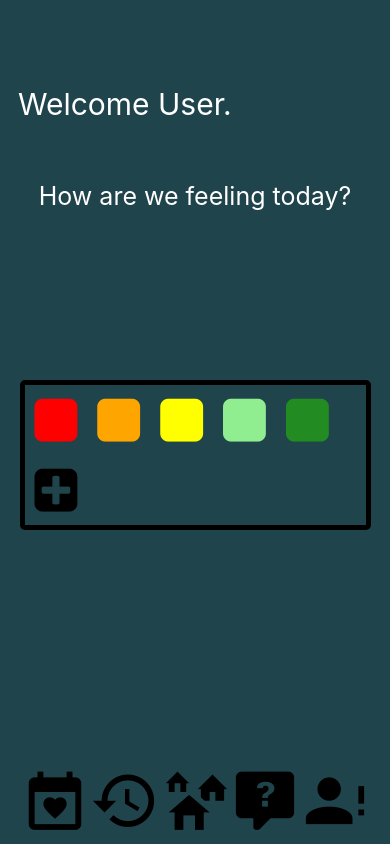
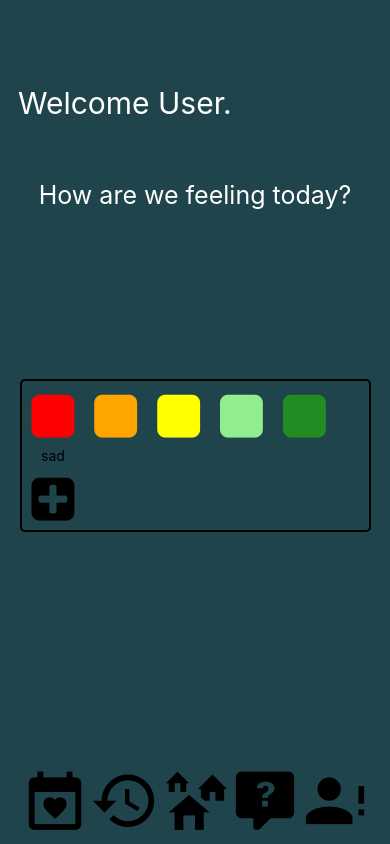
Before and after one commit to cjapar2/Mend, a React Native app: screen /Home in a window 390 px wide. Built offline with nearby package versions, Linux system fonts and the light colour scheme.

Commit message:
adding emotiontext to mood buttons

```diff
--- a/Home.js
+++ b/Home.js
@@ -73,7 +73,12 @@ export default function Home({navigation}) {
         {/* Icon Buttons */}
         <View style={styles.moodButtons}>
           {allEmotions.map((emotion)=>{
-            return <FAIcon style={styles.moodButton}key={emotion.color} onPress={()=>saveMood(emotion.color,emotion.emotion)} name="square" size={50} color={emotion.color}/>
+            return (
+              <View key={emotion.color} style={styles.moodButtonView}>
+                <FAIcon style={styles.moodButton} onPress={()=>saveMood(emotion.color,emotion.emotion)} name="square" size={50} color={emotion.color}/>
+                <Text style={styles.moodSquareEmotionText}>{emotion.emotion}</Text>
+              </View>
+            )
           })}
 
           <FAIcon style={styles.moodButton}onPress={() => {setIsPoppedUp(true)}} name="plus-square" size={50} />
@@ -102,7 +107,10 @@ const styles = StyleSheet.create({
       height:'100%'
     },
     moodButton:{
-      margin:10
+      marginLeft:10,
+      marginRight:10,
+      marginTop:10,
+      marginBottom:6
     },
     welcome: {
       bottom: '27%',
@@ -129,7 +137,7 @@ const styles = StyleSheet.create({
         flexDirection: 'row',
         flexWrap:'wrap',
         borderRadius:'5px',
-        borderWidth:'5px',
+        borderWidth:'2px',
     },
     moreMoodButtons: {
       justifyContent: 'center',
@@ -182,5 +190,15 @@ const styles = StyleSheet.create({
     colorSelectorView:{
       height:"40%",
       marginBottom:"15%"
+    },
+    moodSquareEmotionText:{
+      fontSize:"14px",
+      color:'#000000',
+      marginLeft:'auto',
+      marginRight:'auto'
+    },
+    moodButtonView:{
+      flexDirection:"wrap"
     }
+
   });
```
